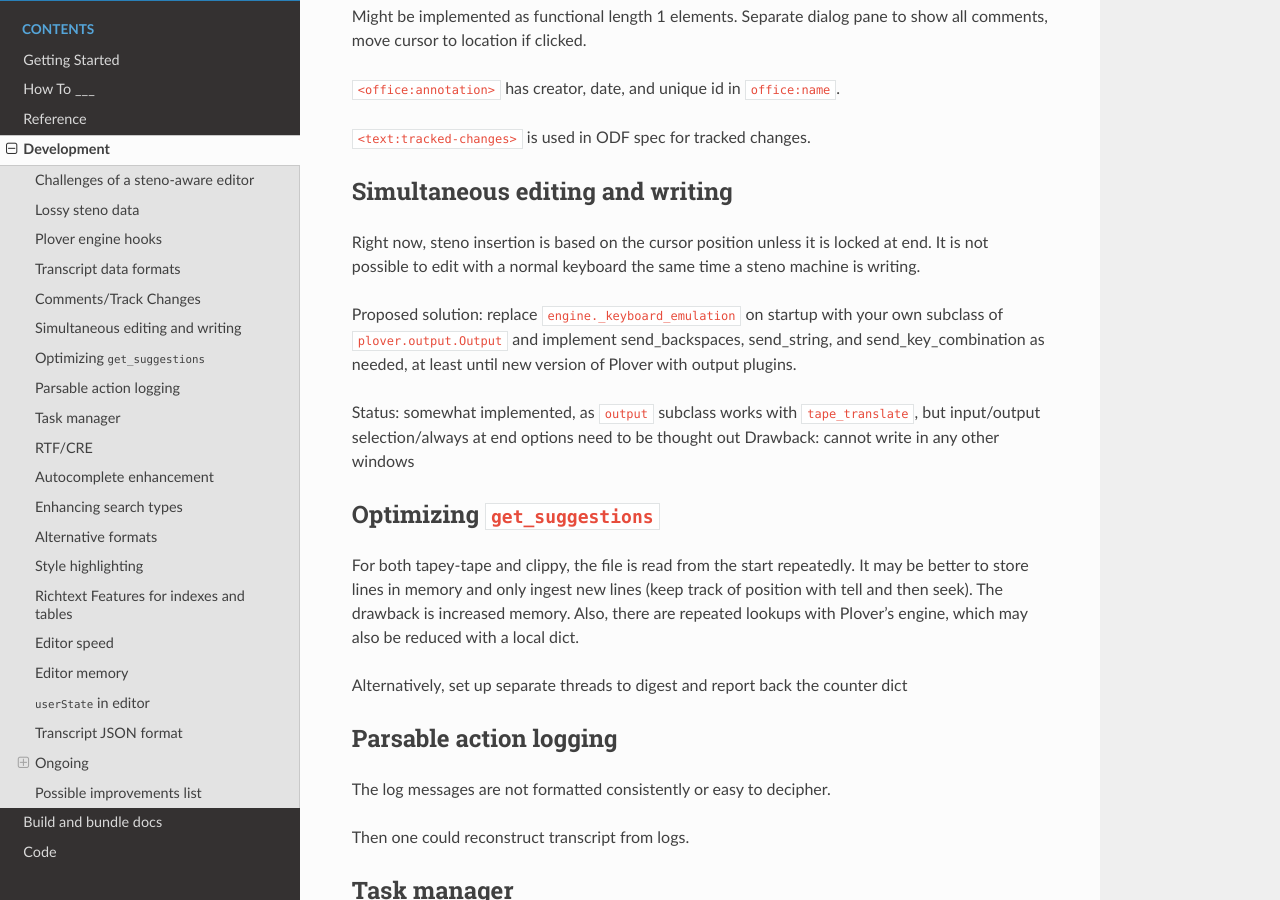
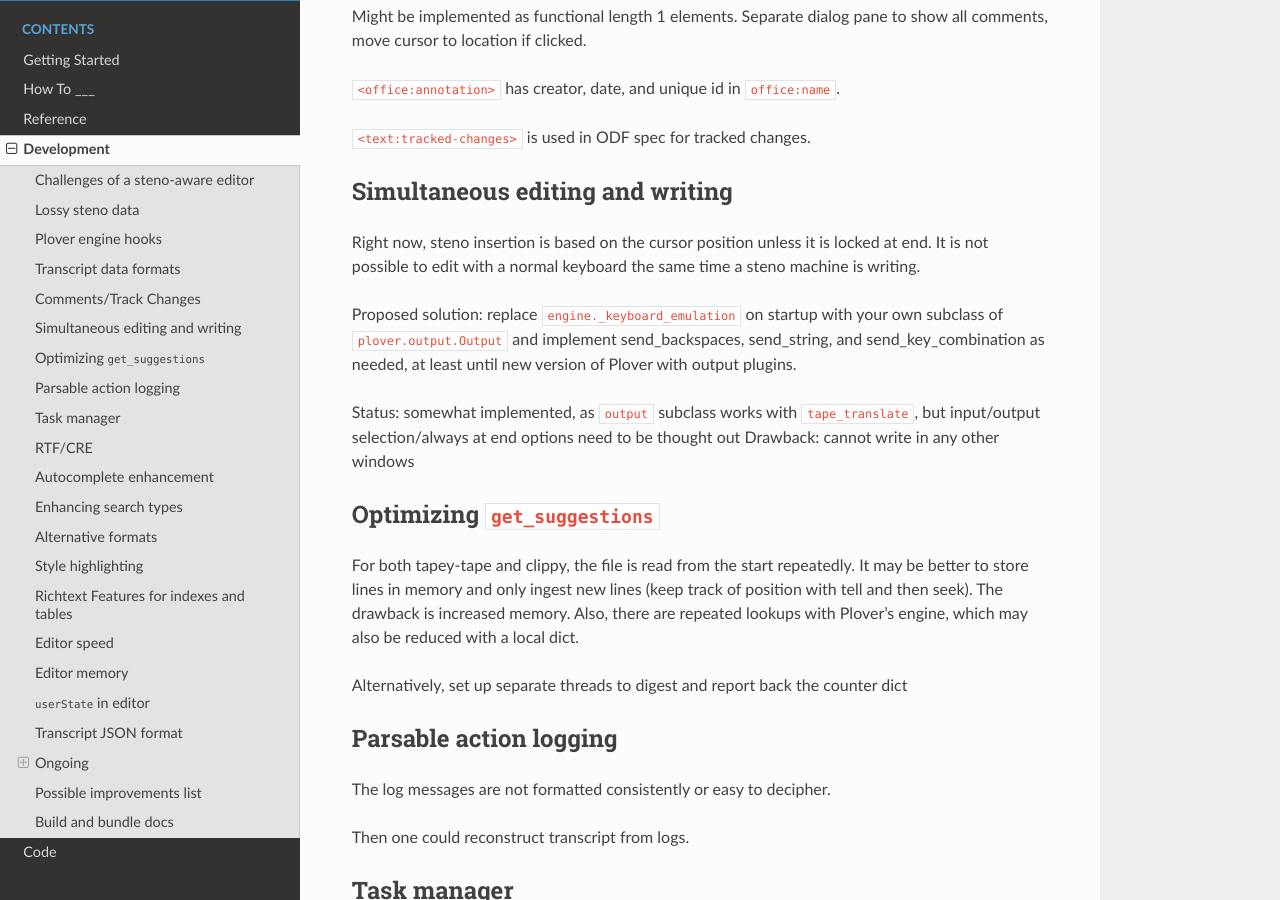
Before and after one commit to greenwyrt/plover2CAT, a Sphinx documentation site: the page built from docs/discussion/development.md, in a window 1280 px wide and 900 px high, scrolled down 548 px. Built offline with Sphinx 7.4.7 and the Read the Docs theme 3.1.0, drawn with Linux system fonts in a browser that asks for light colours.

````diff
--- a/docs/discussion/development.md
+++ b/docs/discussion/development.md
@@ -255,7 +255,7 @@ No consistent strings between reference docs, tooltips, what's this, and accessi
 
 
 
-# Build and bundle docs
+## Build and bundle docs
 
 ```
 source ~/plover2CAT/.venv/bin/activate
````
